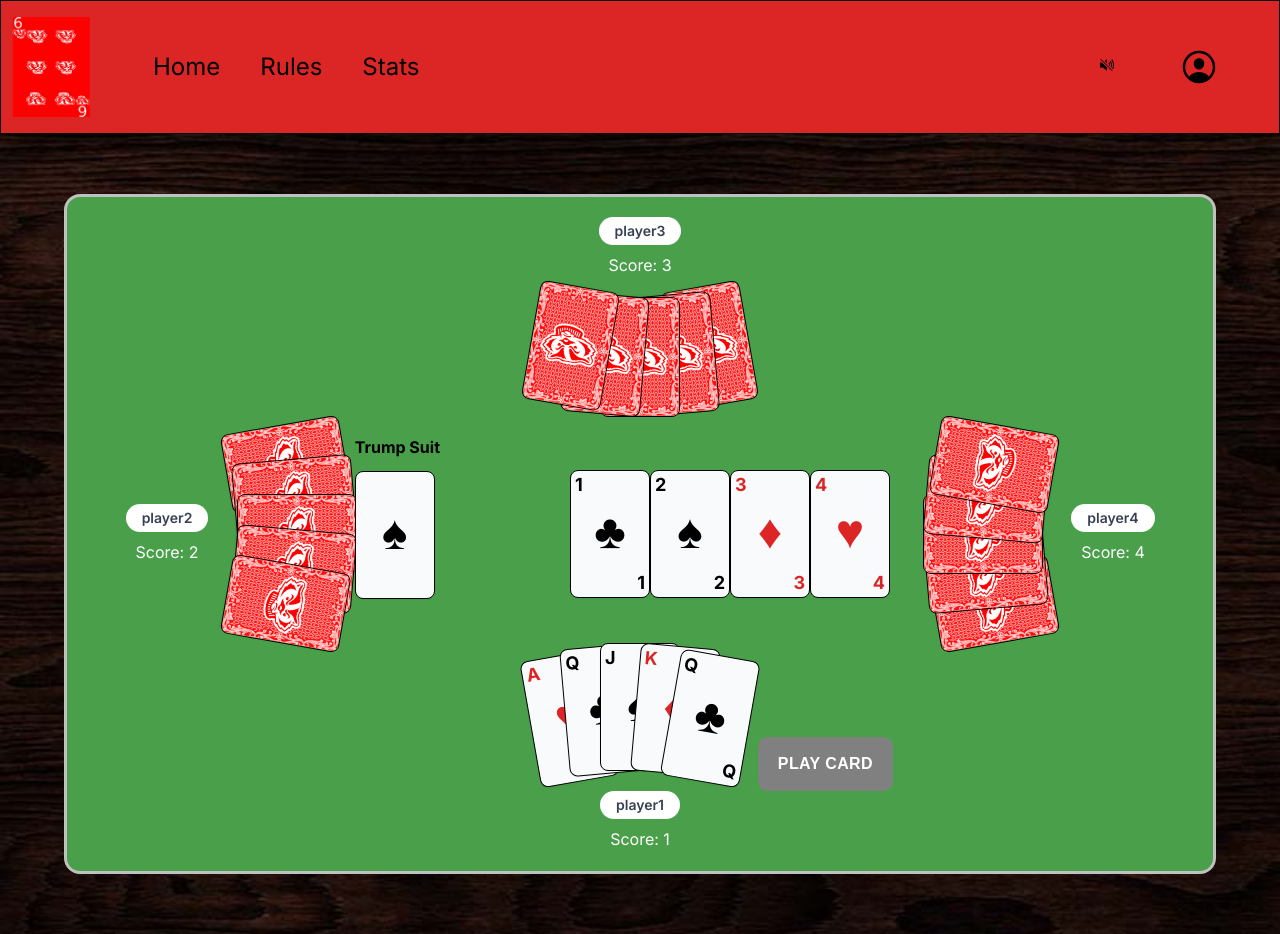
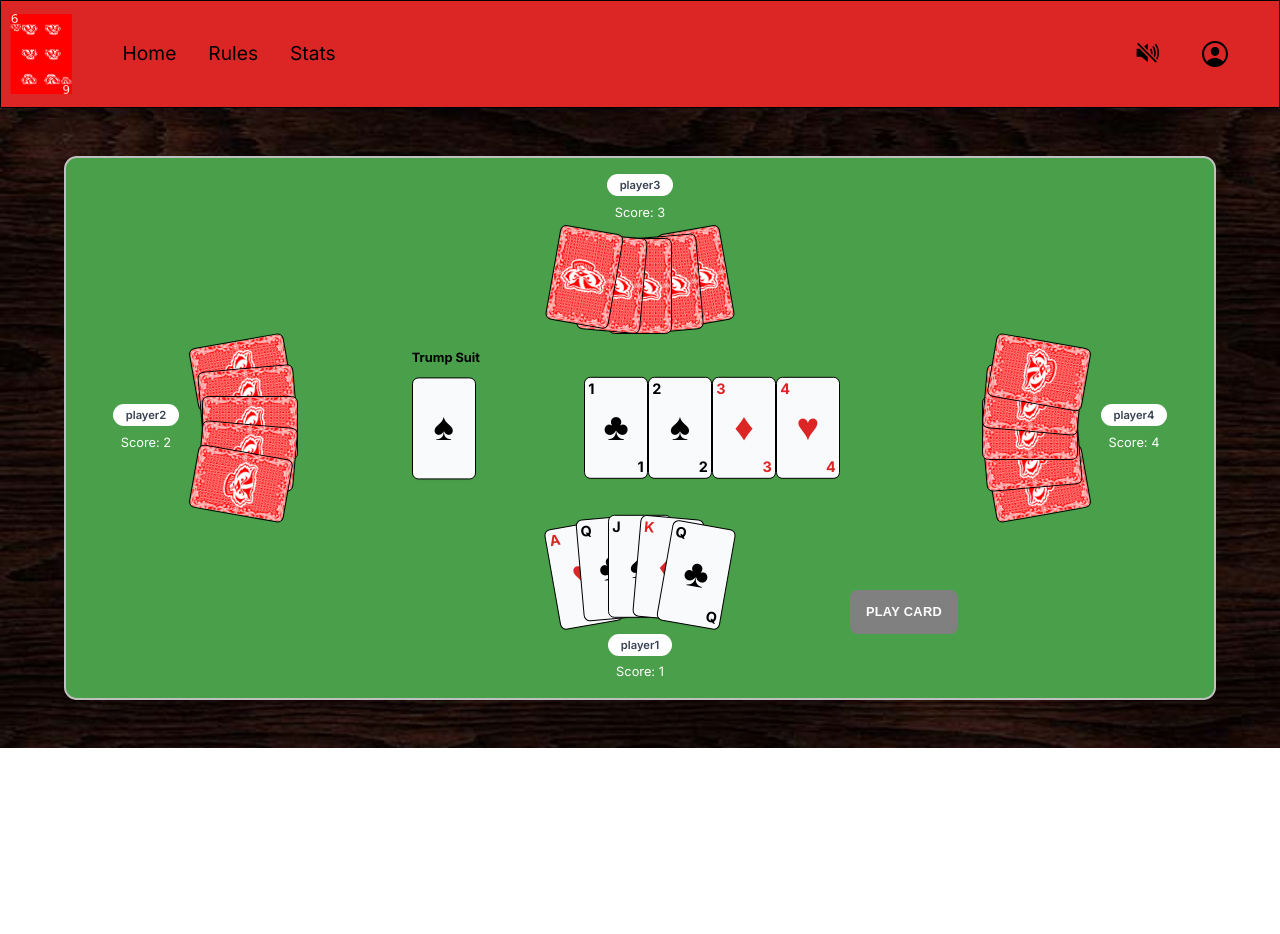
Before and after one commit to JaimeZepeda08/SixOfBadgers, a Next.js app in the folder euchreGame/frontend/: page /game in a window 1280 px wide. After the commit the page ends 800 px from the top, so only its background shows below. Built offline with nearby package versions, Linux system fonts and the light colour scheme; no server answers.

Commit message:
minor UI changes

```diff
--- a/euchreGame/frontend/src/app/home/multiplayer/page.tsx
+++ b/euchreGame/frontend/src/app/home/multiplayer/page.tsx
@@ -95,15 +95,20 @@ export default function Page() {
           </div>
         ))}
       </div>
-      <div className="absolute right-[15rem] bottom-20">
+      <div className="w-full flex justify-end">
         <SimpleButtonGreen
           text="Start Game"
+          className="my-10"
           onClick={() => {
             socket.send(JSON.stringify({ header: "start", gameID: gameID }));
           }}
         />
       </div>
-      <h2 className="absolute bottom-10 text-red-400 font-medium text-lg">
+      <h2
+        className={`absolute bottom-10 text-white font-medium text-lg bg-orange-500/50 shadow-md rounded-md ${
+          message !== "" ? "py-2 px-3" : ""
+        }`}
+      >
         {message}
       </h2>
     </div>
--- a/euchreGame/frontend/src/app/layout.tsx
+++ b/euchreGame/frontend/src/app/layout.tsx
@@ -19,7 +19,7 @@ export default function RootLayout({
 }>) {
   return (
     <html lang="en">
-      <body className={inter.className}>
+      <body className={inter.className} style={{ zoom: 0.8 }}>
         <SocketProvider>
           <TopNav
             components={[<MusicPlayer src="/pokerFace.mp3" />, <Profile />]}
--- a/euchreGame/frontend/src/components/MusicPlayer.tsx
+++ b/euchreGame/frontend/src/components/MusicPlayer.tsx
@@ -38,7 +38,10 @@ const MusicPlayer = ({ src }: MusicPlayerProps) => {
   };
 
   return (
-    <div className="w-full h-full cursor-pointer hover:text-white">
+    <div
+      className="w-full h-full cursor-pointer hover:text-white mt-1"
+      style={{ zoom: 2 }}
+    >
       {/* Audio element with source */}
       <audio ref={audioRef}>
         <source src={src} />
```
Also changed, not shown: 2 other files (tests, documents, lock files or other folders).
